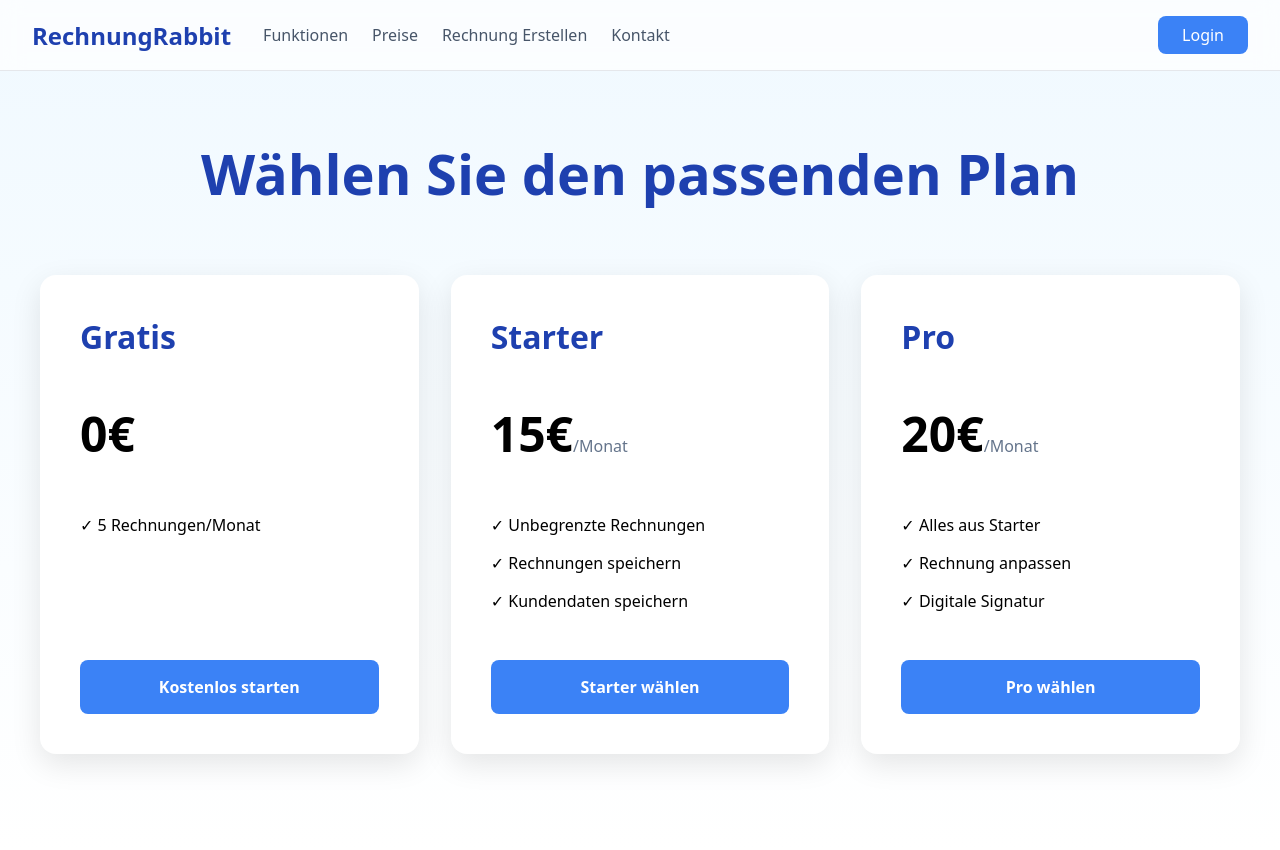
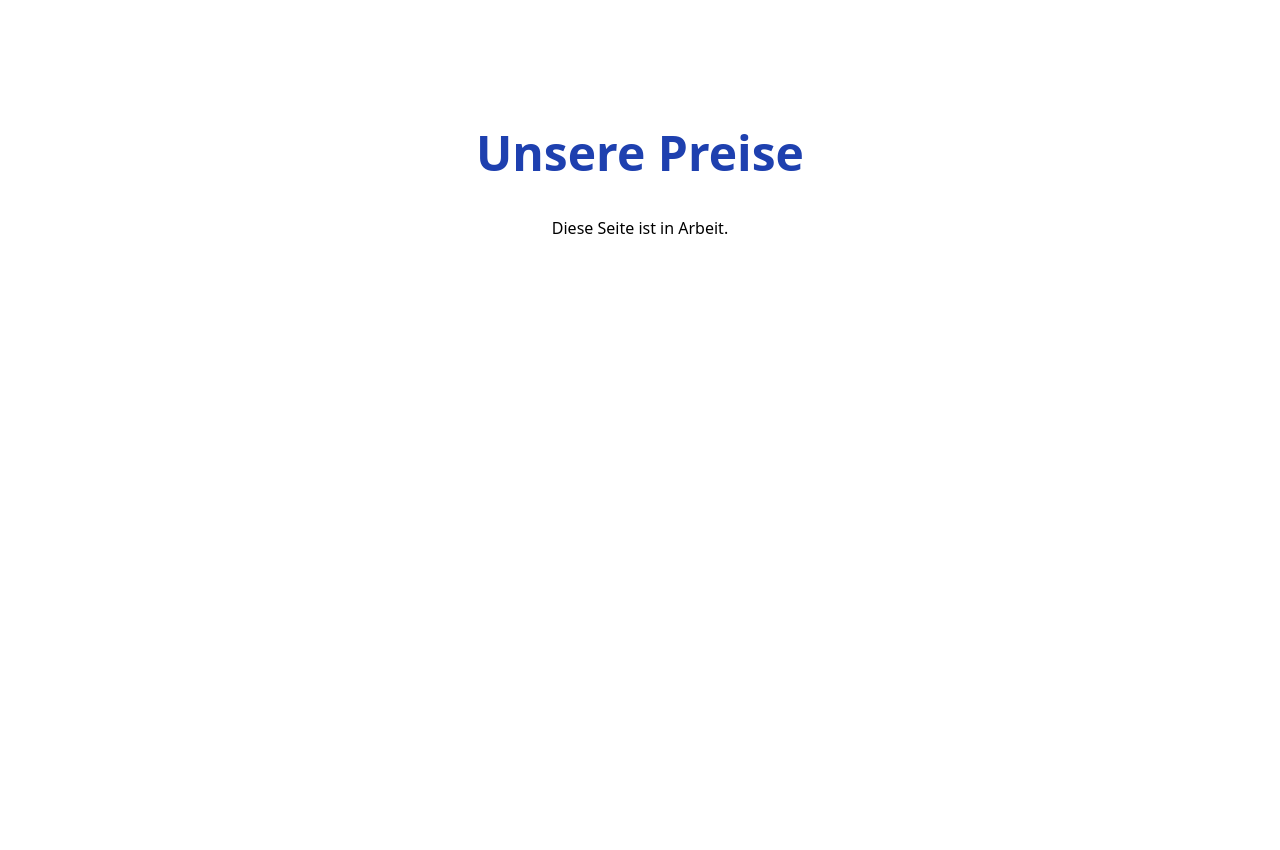
Before and after one commit to StuparS7/rechnungrabbit, a FastAPI app: page /preise in a window 1280 px wide. After the commit the page ends 234 px from the top, so only its background shows below. Run offline with FastAPI, Linux system fonts and the light colour scheme.

Commit message:
FIX: Add missing index.html and preise.html templates

```diff
--- a/app/templates/preise.html
+++ b/app/templates/preise.html
@@ -4,47 +4,13 @@
     <meta charset="UTF-8">
     <meta name="viewport" content="width=device-width, initial-scale=1.0">
     <title>Preise - RechnungRabbit</title>
-    <style>
-        /* Am copiat stilurile pentru un aspect consistent */
-        body {font-family: system-ui, sans-serif; background: linear-gradient(#f0f9ff, #ffffff); margin:0; padding:0; min-height: 100vh;}
-        .navbar { background-color: rgba(255, 255, 255, 0.7); backdrop-filter: blur(10px); padding: 1rem 2rem; border-bottom: 1px solid #e5e7eb; display: flex; align-items: center; position: sticky; top: 0; z-index: 10;}
-        .nav-brand { font-size: 1.5rem; font-weight: bold; color: #1e40af; text-decoration: none; }
-        .nav-links { display: flex; gap: 1.5rem; margin-left: 2rem; }
-        .nav-links a { text-decoration: none; color: #475569; font-weight: 500; font-size: 1rem; }
-        .login-btn { background-color: #3b82f6; color: white; padding: 0.5rem 1.5rem; border-radius: 8px; text-decoration: none; font-weight: 500; margin-left: auto; }
-        .container {max-width: 1200px; margin: 0 auto; padding: 2rem; text-align: center;}
-        h1 {font-size: 3.5rem; color: #1e40af; margin: 2rem 0 4rem;}
-        .cards {display: flex; gap: 2rem; justify-content: center; margin: 4rem 0;} /* Am eliminat flex-wrap */
-        .card {background: white; padding: 2.5rem; border-radius: 16px; box-shadow: 0 10px 30px rgba(0,0,0,0.1); width: 300px; text-align: left;} /* Am redus lățimea */
-        .card {display: flex; flex-direction: column;} /* Adăugat pentru aliniere verticală */
-        .card h2 { font-size: 2rem; color: #1e40af; margin-top: 0;}
-        .card .price { font-size: 3rem; font-weight: bold; margin: 1rem 0; }
-        .card .price span { font-size: 1rem; font-weight: normal; color: #64748b; }
-        .card ul { list-style: none; padding: 0; margin: 2rem 0; }
-        .card li { margin-bottom: 1rem; }
-        .card .btn { display: block; text-align: center; background: #3b82f6; color: white; padding: 1rem; border-radius: 8px; text-decoration: none; font-weight: bold; margin-top: auto;} /* Modificat margin-top */
+     <style>
+        body {font-family: system-ui, sans-serif; text-align: center; padding-top: 5rem;}
+        h1 {font-size: 3rem; color: #1e40af;}
     </style>
 </head>
 <body>
-    <header class="navbar">
-        <a href="/" class="nav-brand">RechnungRabbit</a>
-        <nav class="nav-links">
-            <a href="/#funktionen">Funktionen</a>
-            <a href="/preise">Preise</a>
-            <a href="/rechnung-erstellen">Rechnung Erstellen</a>
-            <a href="/#kontakt">Kontakt</a>
-        </nav>
-        <a href="/login" class="login-btn">Login</a>
-    </header>
-
-    <div class="container">
-        <h1>Wählen Sie den passenden Plan</h1>
-        <div class="cards">
-            <div class="card"><h2>Gratis</h2><div class="price">0€</div><ul><li>✓ 5 Rechnungen/Monat</li></ul><a href="#" class="btn">Kostenlos starten</a></div>
-            <div class="card"><h2>Starter</h2><div class="price">15€<span>/Monat</span></div><ul><li>✓ Unbegrenzte Rechnungen</li><li>✓ Rechnungen speichern</li><li>✓ Kundendaten speichern</li></ul><a href="#" class="btn">Starter wählen</a></div>
-            <div class="card"><h2>Pro</h2><div class="price">20€<span>/Monat</span></div><ul><li>✓ Alles aus Starter</li><li>✓ Rechnung anpassen</li><li>✓ Digitale Signatur</li></ul><a href="#" class="btn">Pro wählen</a></div>
-        </div>
-    </div>
-
+    <h1>Unsere Preise</h1>
+    <p>Diese Seite ist in Arbeit.</p>
 </body>
 </html>
```
Also changed, not shown: app/templates/index.html (+10 -39 lines).
